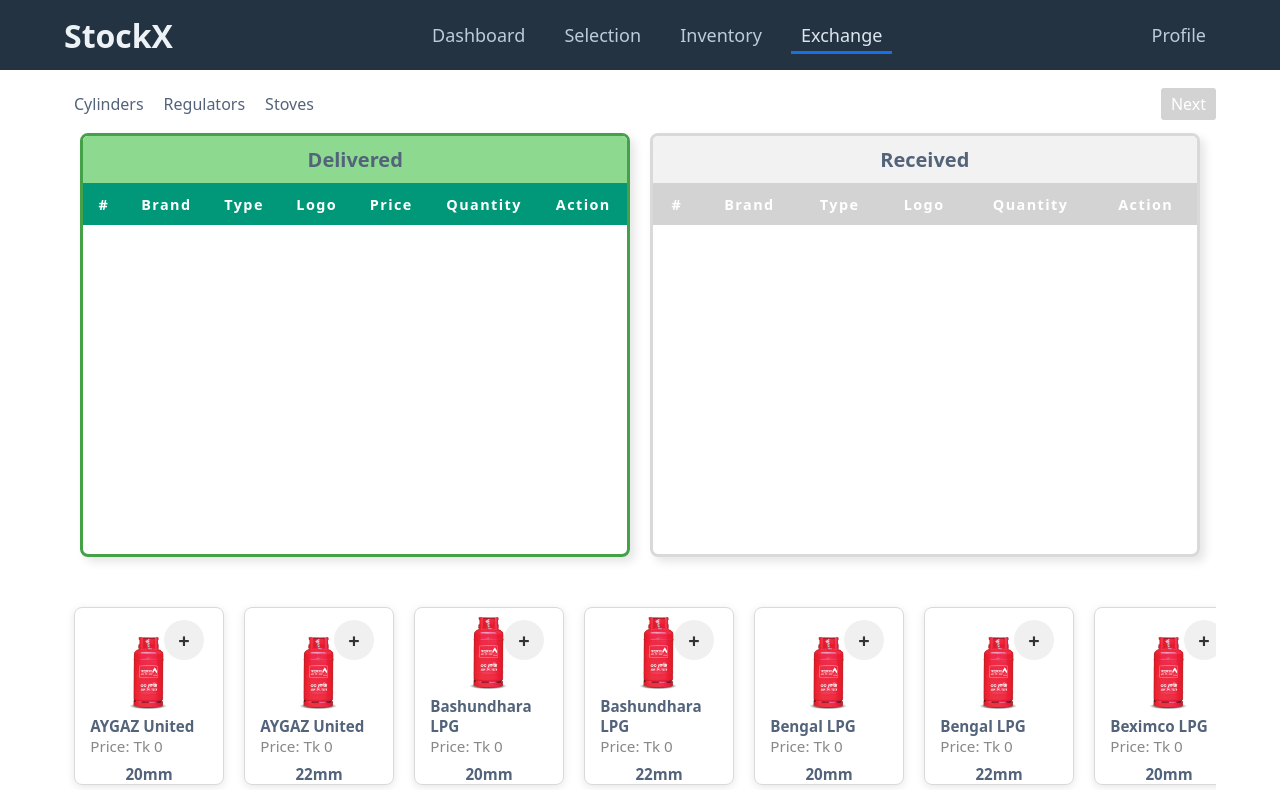
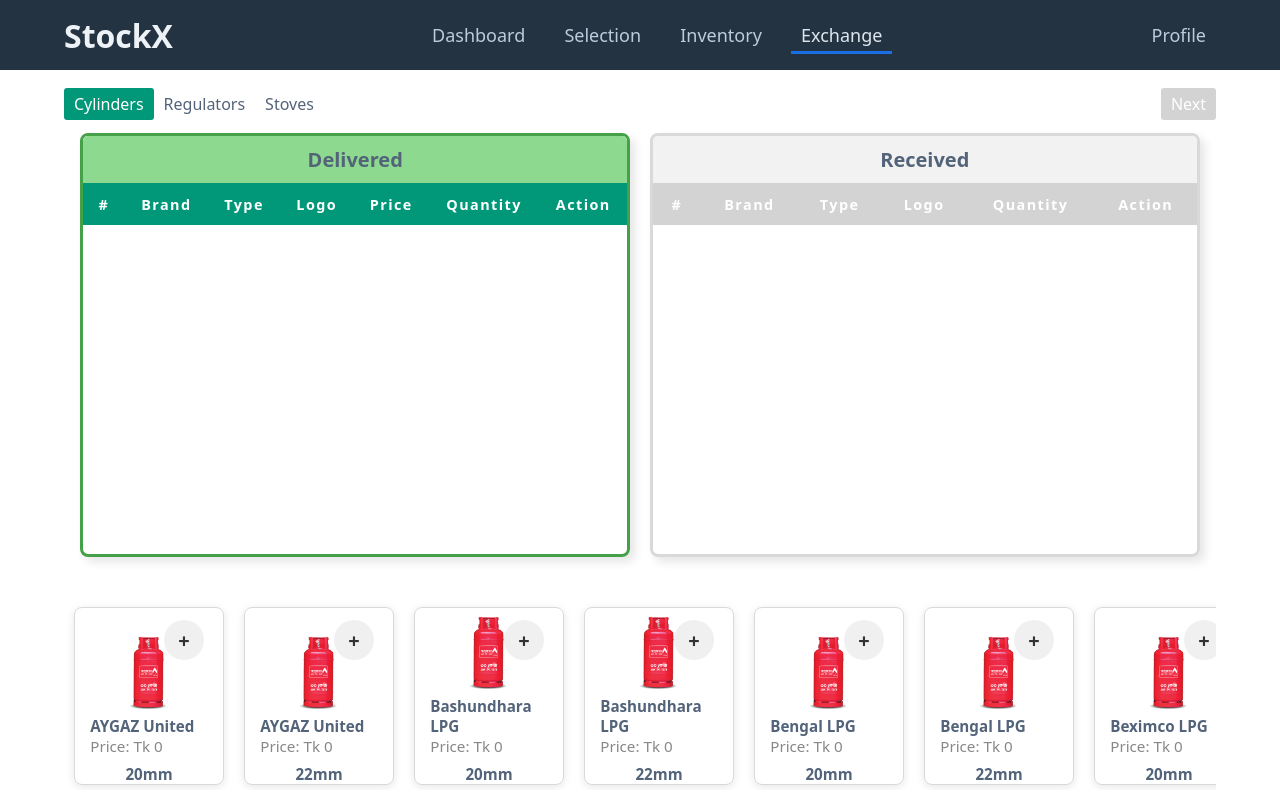
Before and after one commit to shahriar-sakib-khan/StockX-0, a React (Vite) app: page /exchange in a window 1280 px wide. Built offline with nearby package versions, Linux system fonts and the light colour scheme.

Commit message:
Hightlight selected section in the exchange page

```diff
--- a/src/components/Button/Button.module.css
+++ b/src/components/Button/Button.module.css
@@ -28,8 +28,7 @@
   background-color: hsl(210, 85%, 45%);
 }
 
-.primary:not(.disabled):active,
-.primary:not(.disabled):focus {
+.primary:not(.disabled):active{
   background-color: hsl(210, 85%, 55%);
 }
 
@@ -43,9 +42,7 @@
   background-color: hsl(0, 0%, 100%);
 }
 
-.light:not(.disabled):hover,
-.light:not(.disabled):active,
-.light:not(.disabled):focus {
+.light:not(.disabled):hover {
   background-color: hsl(0, 0%, 90%);
 }
 
--- a/src/components/Exchange/Exchange.jsx
+++ b/src/components/Exchange/Exchange.jsx
@@ -3,8 +3,8 @@ import { useOutletContext, useNavigate } from "react-router-dom";
 import allBrands from "../../assets/Lists/list_of_brands";
 import regulators from "../../assets/Lists/regulator_list";
 import stoves from "../../assets/Lists/stove_list";
+import Button from "../Button/Button";
 import Card from "./Card";
-import Button from "../Button/Button";
 import styles from "./Exchange.module.css";
 
 const Exchange = () => {
--- a/src/components/Exchange/Exchange.module.css
+++ b/src/components/Exchange/Exchange.module.css
@@ -25,6 +25,12 @@
   display: flex;
   list-style: none;
 }
+
+.activeBtn {
+  color: white;
+  background-color: #009879;
+}
+
 .sectionsContainer {
   display: flex;
   gap: 1.2em;
--- a/src/components/Inventory/Inventory.module.css
+++ b/src/components/Inventory/Inventory.module.css
@@ -35,7 +35,7 @@ html {
   padding: 0.5em 1em;
   border-radius: 0.25em;
   background-color: transparent;
-  transition: background-color 0.2s ease-in-out;
+  transition: background-color 0.1s ease;
 }
 
 .secondaryNavLink:hover{
```
